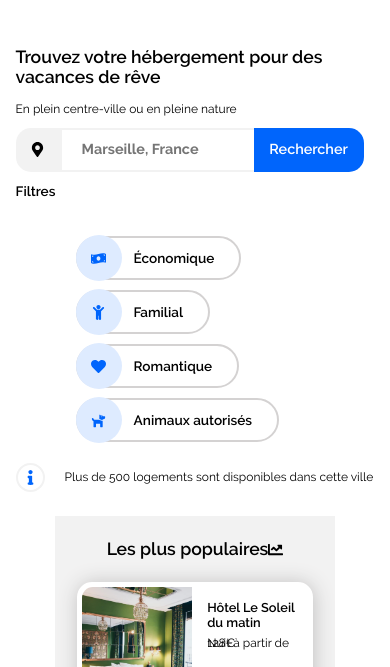
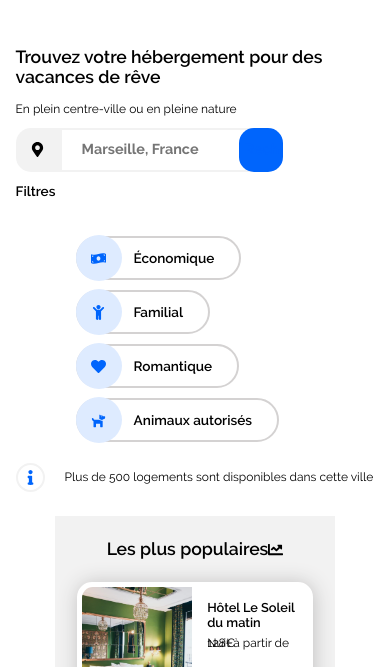
Before and after one commit to JulGeff/JulienGeffriaud_2_17022021, a plain HTML site: page P2_Reservia.html in a window 390 px wide. Shown: the part 161-828 px from the top of the page. Drawn offline with Linux system fonts and the light colour scheme.

Commit message:
Smartphone rework step 3

```diff
--- a/P2_Reservia.css
+++ b/P2_Reservia.css
@@ -789,6 +789,24 @@ footer h2
 
     }
 
+
+    nav
+    {
+        flex-direction:row-reverse;
+        flex-wrap: wrap-reverse;
+
+
+    }
+
+    #bouton
+    {
+        width: 44px;
+        color: #0065FC;
+        border-radius: 15px;
+        position: relative;
+        right : 15px
+    }
+
     #filtres, #menu_filtres
     {
         flex-wrap: wrap;
@@ -802,13 +820,7 @@ footer h2
     }
 
 
-    nav
-    {
-        flex-direction:row-reverse;
-        flex-wrap: wrap-reverse;
 
-
-    }
 
     #heberpop
     {
```
Lines whose indentation alone changed are shown as unchanged.
